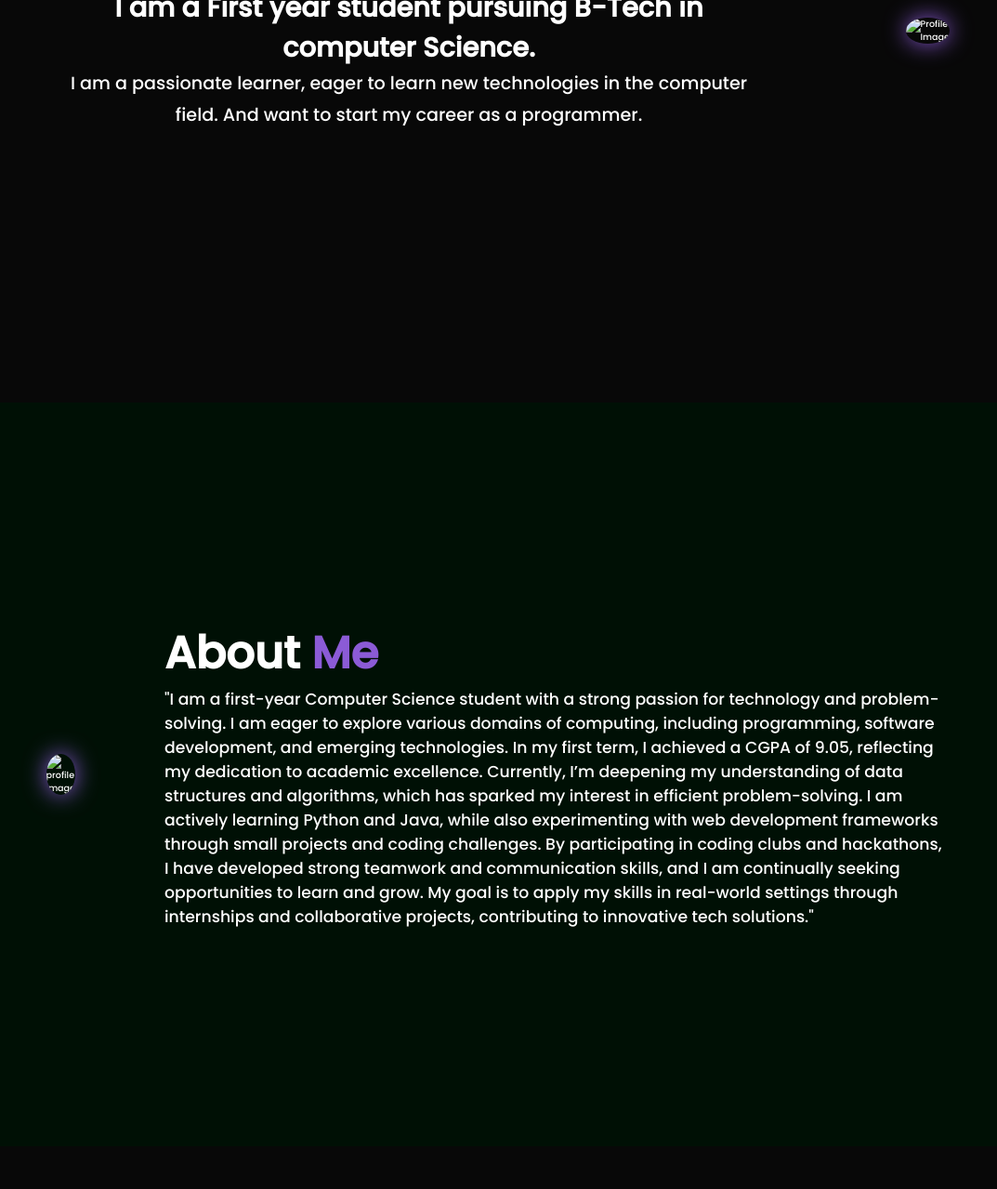
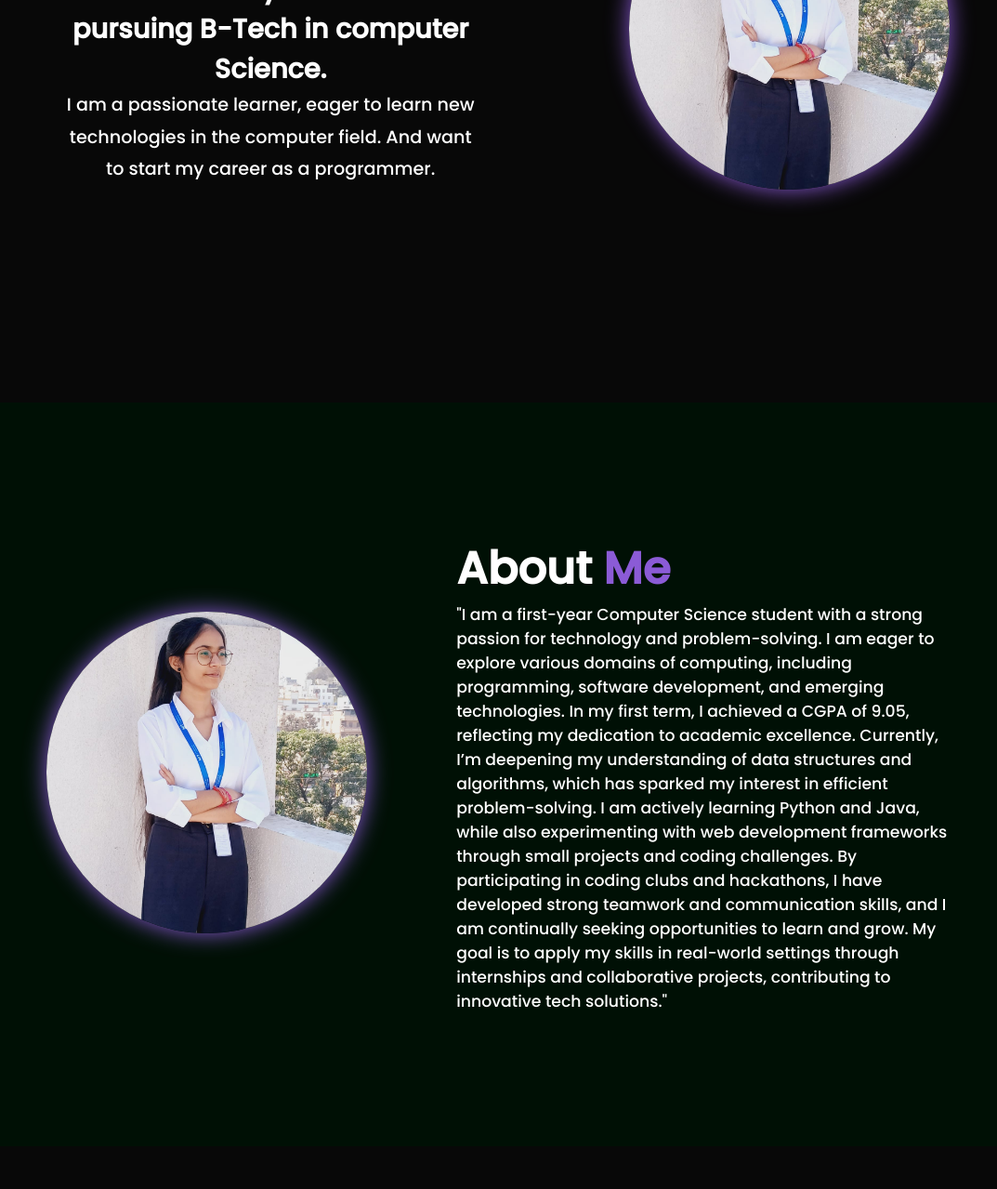
Before and after one commit to Chanchal2006756/portfolio_chanchal, a plain HTML site: page index.html in a window 1280 px wide. Shown: the part 367-1646 px from the top of the page at 93% size, without its empty margins (104-1177 px from the left). Drawn offline with nearby package versions, Linux system fonts and the light colour scheme.

Commit message:
Update index.html

```diff
--- a/index.html
+++ b/index.html
@@ -34,12 +34,12 @@
             <p>I am a passionate learner, eager to learn new technologies in the computer field. And want to start my career as a programmer.</p>
         </div>
         <div class="home-img">
-            <img src="images/profile.jpg" alt="Profile Image">
+            <img src="profile.jpg" alt="Profile Image">
         </div>
     </section>
     <section class="about" id="about">
         <div class="about-img">
-            <img src="images/profile.jpg" alt="profile Image">
+            <img src="profile.jpg" alt="profile Image">
         </div>
         <div class="about-content">
             <h2>About <span>Me</span></h2>
```
